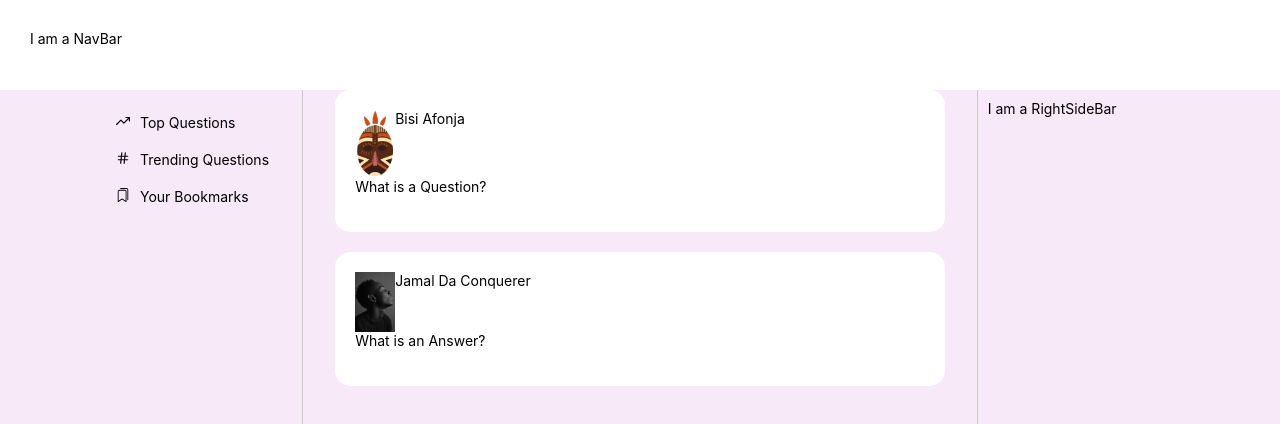
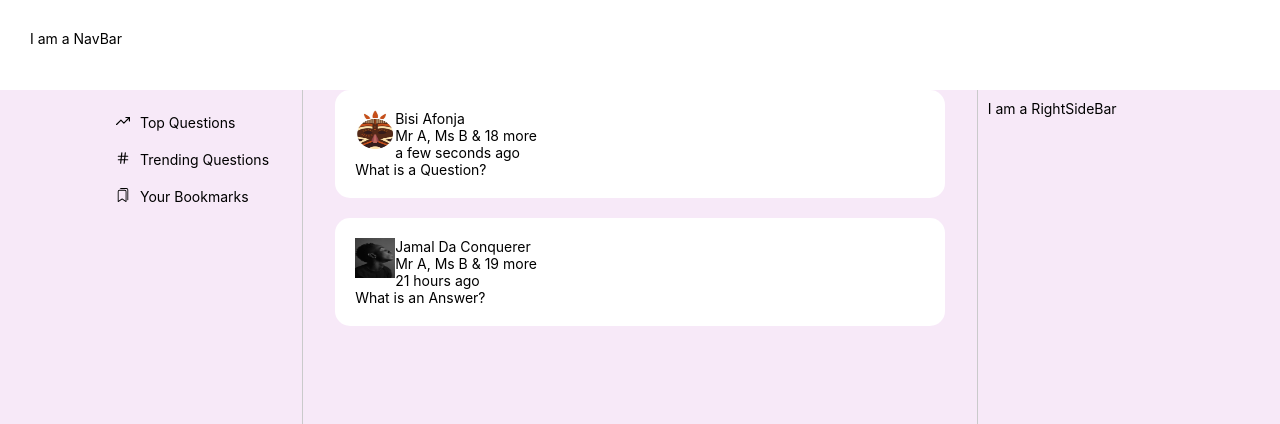
Before and after one commit to whoismuktar/lay-app, a React (Create React App) app: page / in a window 1280 px wide. Shown: the top 424 px of the page. Built offline with nearby package versions, Linux system fonts and the light colour scheme.

Commit message:
feed progress

```diff
--- a/src/Pages/Home/index.js
+++ b/src/Pages/Home/index.js
@@ -1,5 +1,6 @@
+import React from "react";
 import { Image } from "antd";
-import React from "react";
+import { Filter } from "../../Helper";
 
 const appAvatar = require("../../Assets/images/avatar.jpg");
 const mainFeed = [
@@ -8,6 +9,7 @@ const mainFeed = [
     title: "What is a Question?",
     description: "",
     image: "",
+    created_at: new Date(),
     askedBy: {
       username: "bisi",
       firstName: "Bisi",
@@ -25,7 +27,7 @@ const mainFeed = [
           lastName: "Da Conquerer",
           profileImage: require("../../Assets/images/conquerer.jpeg"),
         },
-      }
+      },
     ],
   },
   {
@@ -33,6 +35,7 @@ const mainFeed = [
     title: "What is an Answer?",
     description: "",
     image: "",
+    created_at: new Date("Nov 19, 2022"),
     askedBy: {
       username: "dexter",
       firstName: "Jamal",
@@ -50,7 +53,7 @@ const mainFeed = [
           lastName: "Afonja",
           profileImage: null,
         },
-      }
+      },
     ],
   },
 ];
@@ -65,7 +68,7 @@ function Home(props) {
               <div className="feed__asked_by_avatar">
                 <Image
                   width={40}
-                  Height={40}
+                  height={40}
                   src={
                     feed.askedBy.profileImage
                       ? feed.askedBy.profileImage
@@ -74,20 +77,29 @@ function Home(props) {
                   alt={`${feed.askedBy.firstName}'s profile image`}
                 />
               </div>
-              <div>
+
+              <div className="feed__">
                 <div className="feed__asked_by_name">
                   {`${feed.askedBy.firstName} ${feed.askedBy.lastName}`}
                 </div>
-                <div className="feed__answered_by"></div>
-                <div className="feed__answered_date"></div>
+                <div className="feed__meta">
+                  <div className="feed__answered_by">
+                    Mr A, Ms B & {17+(i+1)} more
+                  </div>
+                  <div className="feed__answered_date">
+                    {Filter.formatDateFromNow(feed.created_at)}
+                  </div>
+                </div>
               </div>
             </div>
 
             <div className="feed-title">{feed.title}</div>
             <div className="feed-description">{feed.description}</div>
-            <div className="feed-image">
-              <Image width={200} src={feed.image && feed.image} />
-            </div>
+            {feed.image && (
+              <div className="feed-image">
+                <Image width={200} src={feed.image} />
+              </div>
+            )}
           </div>
         ))}
       </div>
```
